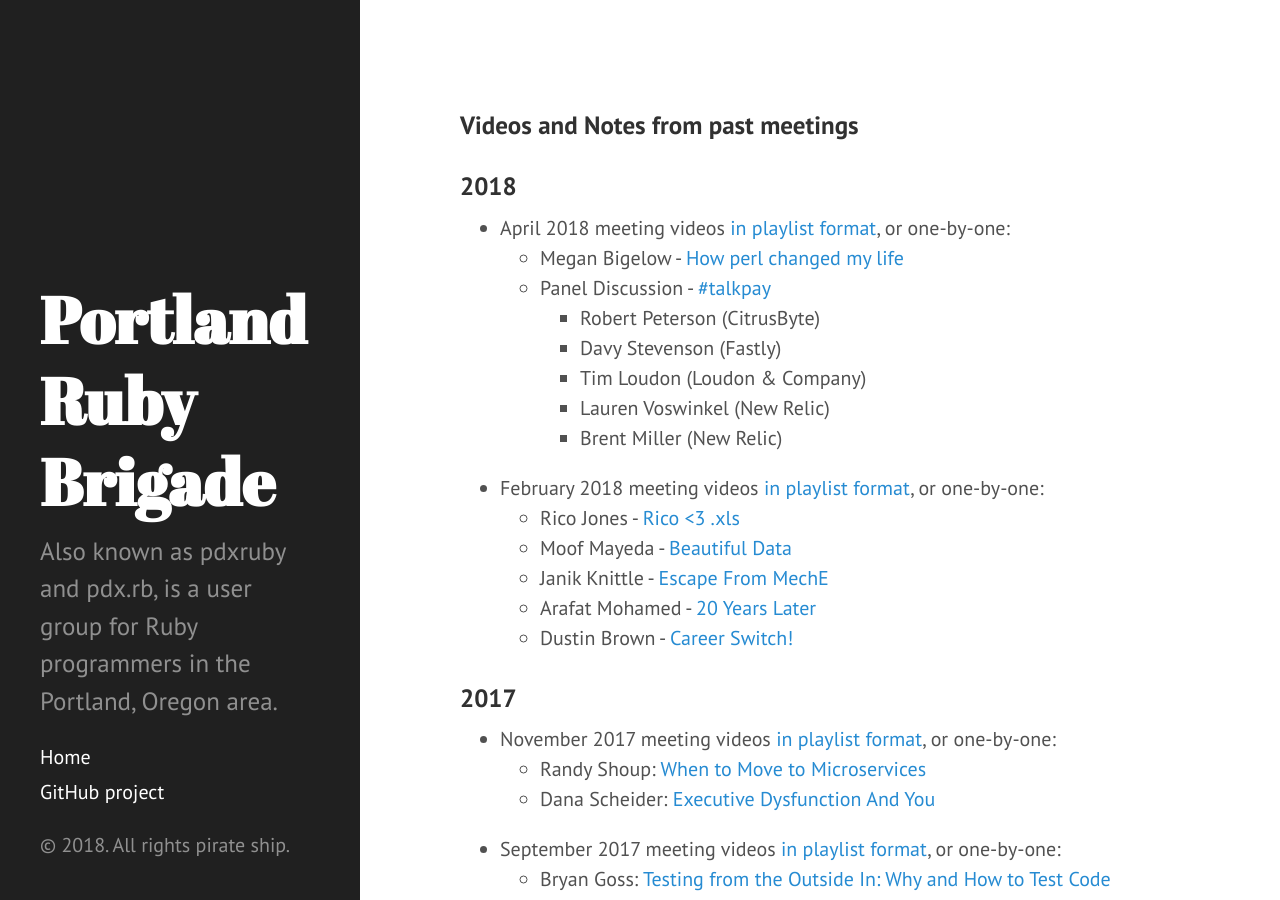
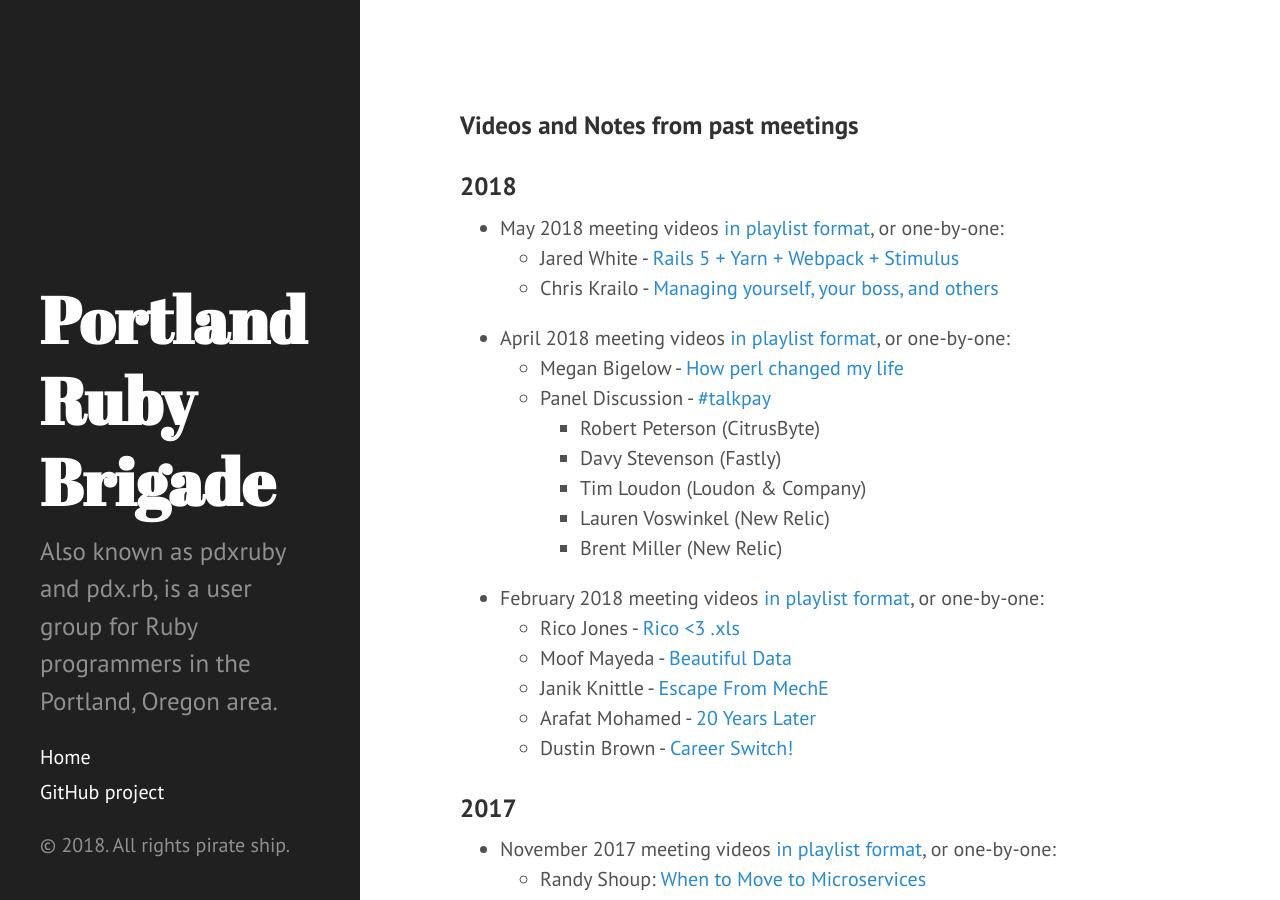
Before and after one commit to pdxruby/pdxruby.github.io, a Jekyll site: the page built from past-meetings.md, in a window 1280 px wide and 900 px high. Built offline with Jekyll 4.4.1, drawn with Linux system fonts in a browser that asks for light colours.

Commit message:
Add links for May 2018 videos

```diff
--- a/past-meetings.md
+++ b/past-meetings.md
@@ -5,6 +5,10 @@ title: Past Meetings
 ### Videos and Notes from past meetings
 
 ### 2018
+
+- May 2018 meeting videos [in playlist format](https://www.youtube.com/playlist?list=PLw_tewW7y2HsqIBwYf2SwOqxdtGqdz90U), or one-by-one:
+    - Jared White - [Rails 5 + Yarn + Webpack + Stimulus](https://youtu.be/tMLOK6__5Rs)
+    - Chris Krailo - [Managing yourself, your boss, and others](https://youtu.be/l30CyUR4K5Q)
 
 - April 2018 meeting videos [in playlist format](https://www.youtube.com/playlist?list=PLw_tewW7y2HtHXWHtKvuCw6pjUvIa2CCk), or one-by-one:
     - Megan Bigelow - [How perl changed my life](https://youtu.be/nhHaH3pugWI)
```
